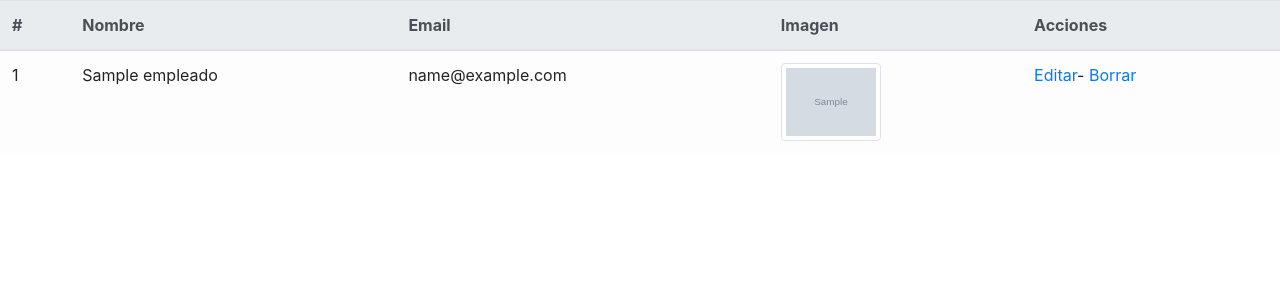
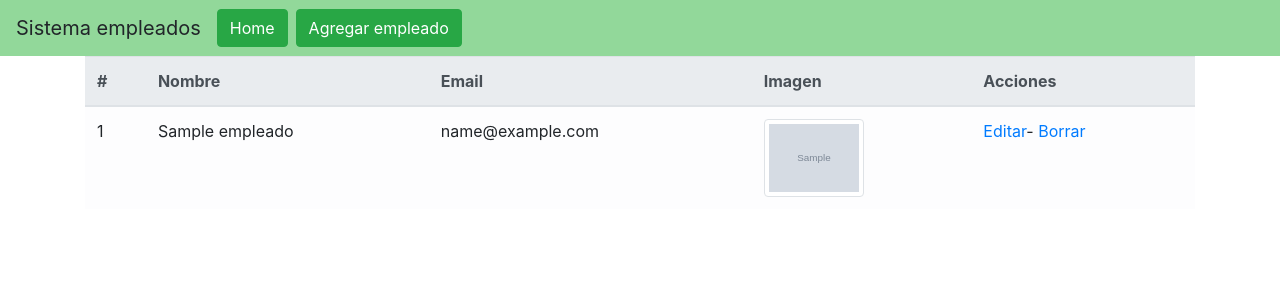
Before and after one commit to Ary1994/crud-py, a Flask app: page / in a window 1280 px wide. Shown: the top 300 px of the page. Run offline with Flask 2, Linux system fonts and the light colour scheme; tables that the repository leaves empty or names only in its code hold one stand-in row (values such as "Sample post"); grey boxes marked "Sample" are stand-in pictures; some libraries are stand-ins or nearby versions.

Commit message:
crud funcional con python-flack-jinja

```diff
--- a/app.py
+++ b/app.py
@@ -1,4 +1,4 @@
-from flask import render_template, request, redirect,send_from_directory;
+from flask import render_template, request, redirect,send_from_directory, url_for;
 from flask import Flask;
 from flaskext.mysql import MySQL;
 from datetime import datetime;
--- /dev/null
+++ b/templates/css.css
@@ -0,0 +1,3 @@
+*{
+    background-color: rgba(0, 0, 0, .5);
+}
--- a/templates/empleados/create.html
+++ b/templates/empleados/create.html
@@ -1,3 +1,4 @@
+{% include "header.html" %}
 <form method="post" action="/storage" enctype="multipart/form-data">
     <div class="card-body">
         <h5 class="card-title">Registre al nuevo empleado:</h5>
@@ -20,3 +21,4 @@
     </div>
     <button type="submit" class="btn btn-success">Enviar</button>
 </form>
+{% include "footer.html" %}
--- a/templates/empleados/edit.html
+++ b/templates/empleados/edit.html
@@ -1,3 +1,5 @@
+{% include "header.html" %}
+
 {% for e in ari %}
 <form method="post" action="/modify" enctype="multipart/form-data">
     <div class="card-body">
@@ -14,7 +16,7 @@
             </div>
             <div class="form-grup">
                 <label for="">Imagen</label>
-                {{e[3]}}
+                <img src="{{url_for('uploads',nomImg=e[3])}}" alt="" class="img-thambnail" width="100">
                 <input type="file" name="fileValue" id="fileValue" >
             </div>
 
@@ -24,3 +26,4 @@
     <button type="submit" class="btn btn-success">guardar cambios</button>
 </form>
 {% endfor %}
+{% include "footer.html" %}
--- a/templates/empleados/index.html
+++ b/templates/empleados/index.html
@@ -1,12 +1,4 @@
-<!DOCTYPE html>
-<html lang="en">
-<head>
-    <meta charset="UTF-8">
-    <meta name="viewport" content="width=device-width, initial-scale=1.0">
-    <link rel="stylesheet" href="https://maxcdn.bootstrapcdn.com/bootstrap/4.0.0/css/bootstrap.min.css">
-    <title>Document</title>
-</head>
-<body>
+{% include "header.html" %}
     <table class="table table-light">
         <thead class="thead-light">
             <tr>
@@ -31,5 +23,4 @@
             {% endfor %}
         </tbody>
     </table>
-</body>
-</html>
+{% include "footer.html" %}
--- /dev/null
+++ b/templates/footer.html
@@ -0,0 +1,6 @@
+</div>
+<footer>
+
+</footer>
+</body>
+</html>
--- /dev/null
+++ b/templates/header.html
@@ -0,0 +1,26 @@
+<!DOCTYPE html>
+<html lang="en">
+<head>
+    <meta charset="UTF-8">
+    <meta name="viewport" content="width=device-width, initial-scale=1.0">
+    <link rel="stylesheet" href="https://maxcdn.bootstrapcdn.com/bootstrap/4.0.0/css/bootstrap.min.css">
+    <title>Document</title>
+</head>
+<body>
+    <nav class="navbar navbar-expand-lg" style= "background-color: rgba(38, 177, 54, 0.5);">
+        <a class="navbar-brand">Sistema empleados</a>
+        <button class="navbar-toggler" data-target="#my-nav" data-toggle="collapse" aria-controls="my-nav" aria-expanded="false" aria-label="Toggle navigation">
+            <span class="navbar-toggler-icon"></span>
+        </button>
+        <div id="my-nav" class="collapse navbar-collapse">
+            <ul class="navbar-nav mr-auto">
+                <li class="nav-item ">
+                    <a class="btn btn-success" href="{{url_for('main')}}">Home</a>
+                </li>
+                <li class="nav-item">
+                    <a class="btn btn-success " href="{{url_for('create')}}" style="margin-left:.5rem ;">Agregar empleado</a>
+                </li>
+            </ul>
+        </div>
+    </nav>
+   <div class="container">
```
Also changed, not shown: uploads/20221003-WhatsApp Image 2022-11-15 at 7.04.40 PM.jpeg (added), uploads/20223156-image002.jpg (added).
